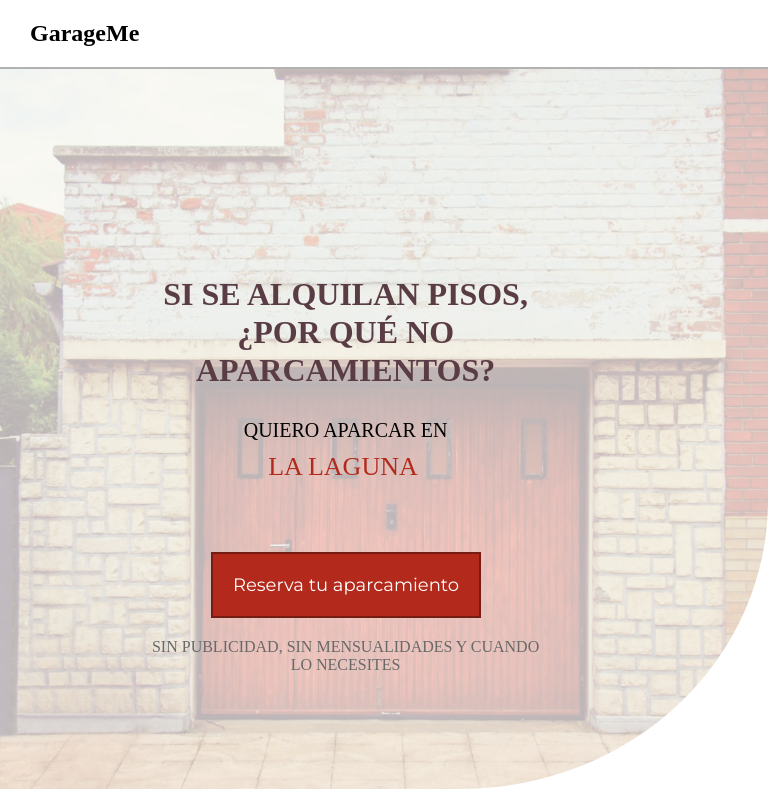
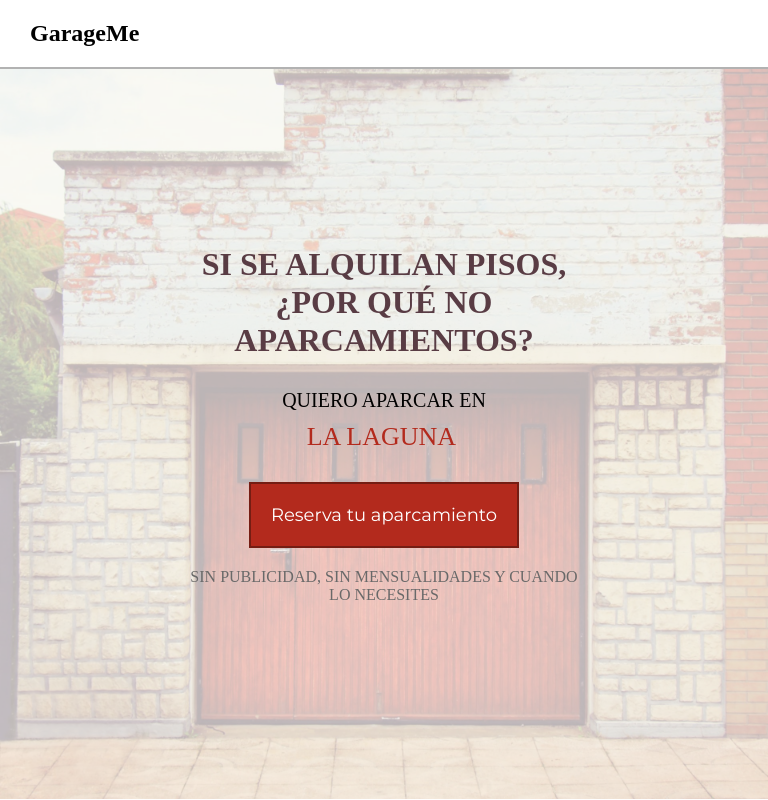
Before and after one commit to fullstacktf/landing-jennifer-flor, a website built with Parcel: page src/index.html in a window 768 px wide. Shown: the top 800 px of the page. Built offline with nearby package versions, Linux system fonts and the light colour scheme.

Commit message:
Fixed header for small screens

```diff
--- a/src/css/index.css
+++ b/src/css/index.css
@@ -45,7 +45,8 @@ li {
 }
 
 .header-content {
-	height: 100%;
+	display: flex;
+	height: calc(100vh + 70px);
 }
 
 .left {
@@ -69,7 +70,6 @@ li {
 	flex: 0 0 90%;
 
 	.description {
-		max-width: 400px;
 		text-align: center;
 		margin: 0 50px;
 
@@ -104,7 +104,6 @@ li {
 		padding: 20px;
 		text-align: center;
 		margin: 40px 25px;
-		max-width: 400px;
 
 		p {
 			color: #696969;
@@ -120,6 +119,8 @@ li {
 }
 
 .info {
+	margin-top: 40px;
+
 	.main-titles {
 		position: relative;
 		padding-left: 50px;
@@ -158,7 +159,7 @@ li {
 .step-one,
 .step-two,
 .step-three {
-	margin: 20px 10px;
+	margin: 20px 5px;
 	padding: 20px;
 	border: 1px solid #ccc;
 	border-top: 3px solid var(--color-secondary);
@@ -372,11 +373,6 @@ li {
 }
 
 @media screen and (min-width: 650px) {
-	.header-content {
-		display: flex;
-		height: calc(100vh + 70px);
-	}
-
 	.left {
 		width: 50%;
 		height: calc(100% + 70px);
@@ -385,9 +381,7 @@ li {
 	.footer-info {
 		flex-direction: row;
 	}
-}
 
-@media screen and (min-width: 700px) {
 	.info .main-titles {
 		padding: 0 0 20px 20px;
 		margin: 50px 0;
@@ -396,6 +390,17 @@ li {
 	.how-to {
 		display: flex;
 		flex-wrap: nowrap;
+	}
+
+	.right .description,
+	.right .cta-header {
+		max-width: 400px;
+	}
+
+	.step-one,
+	.step-two,
+	.step-three {
+		margin: 20px 10px;
 	}
 }
 
@@ -417,19 +422,38 @@ li {
 	.left {
 		width: 100%;
 		opacity: 0.3;
+		border-radius: 0;
 		height: calc(100% + 70px);
 	}
 
 	.right {
 		align-items: center;
+		flex: 0 0 100%;
 	}
 }
 
 @media screen and (max-width: 1046px) and (orientation: portrait) {
+	.header-content {
+		height: calc(100vh - 70px);
+	}
+
 	.left {
 		width: 100%;
 		opacity: 0.3;
-		height: calc(100% - 80px);
+		height: calc(100% - 70px);
+	}
+
+	.right {
+		justify-content: center;
+		flex: 0 0 100%;
+
+		.description {
+			margin: 0;
+		}
+
+		.cta-header {
+			margin: 0;
+		}
 	}
 }
 
```
